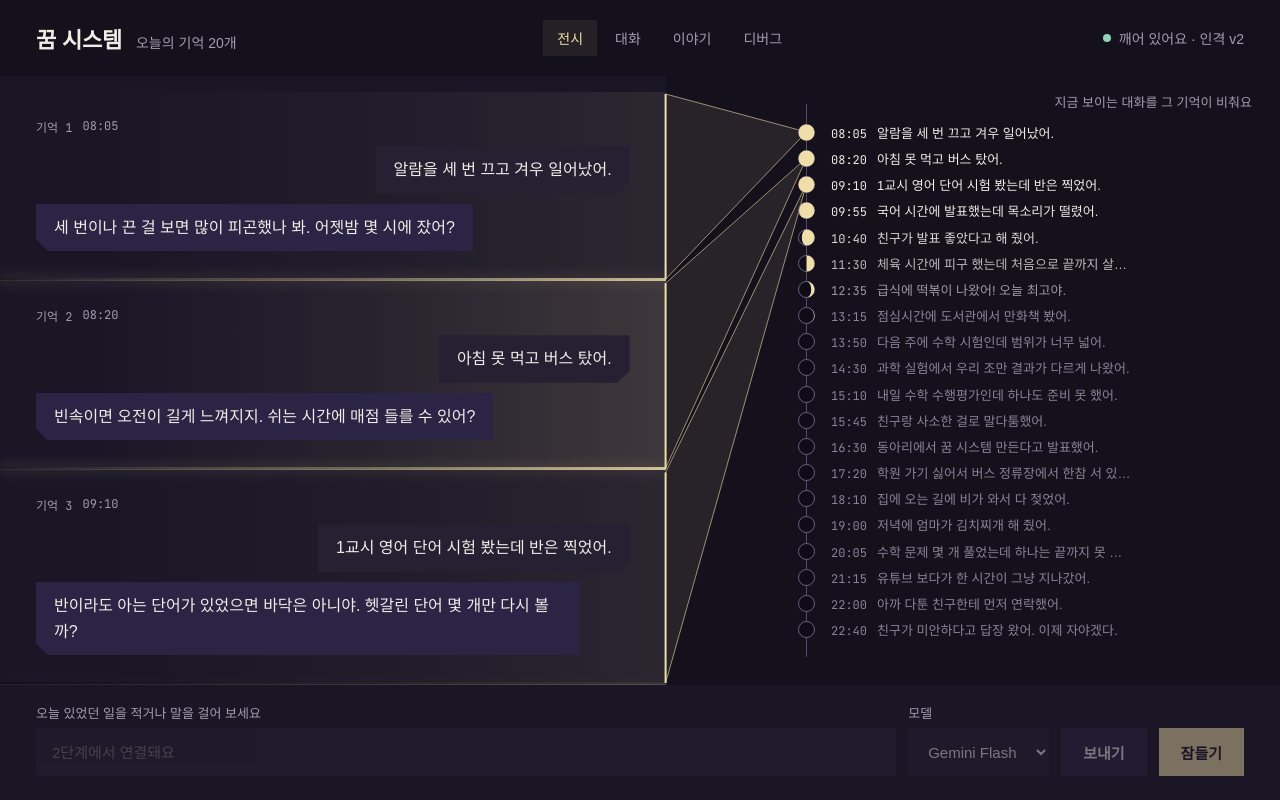
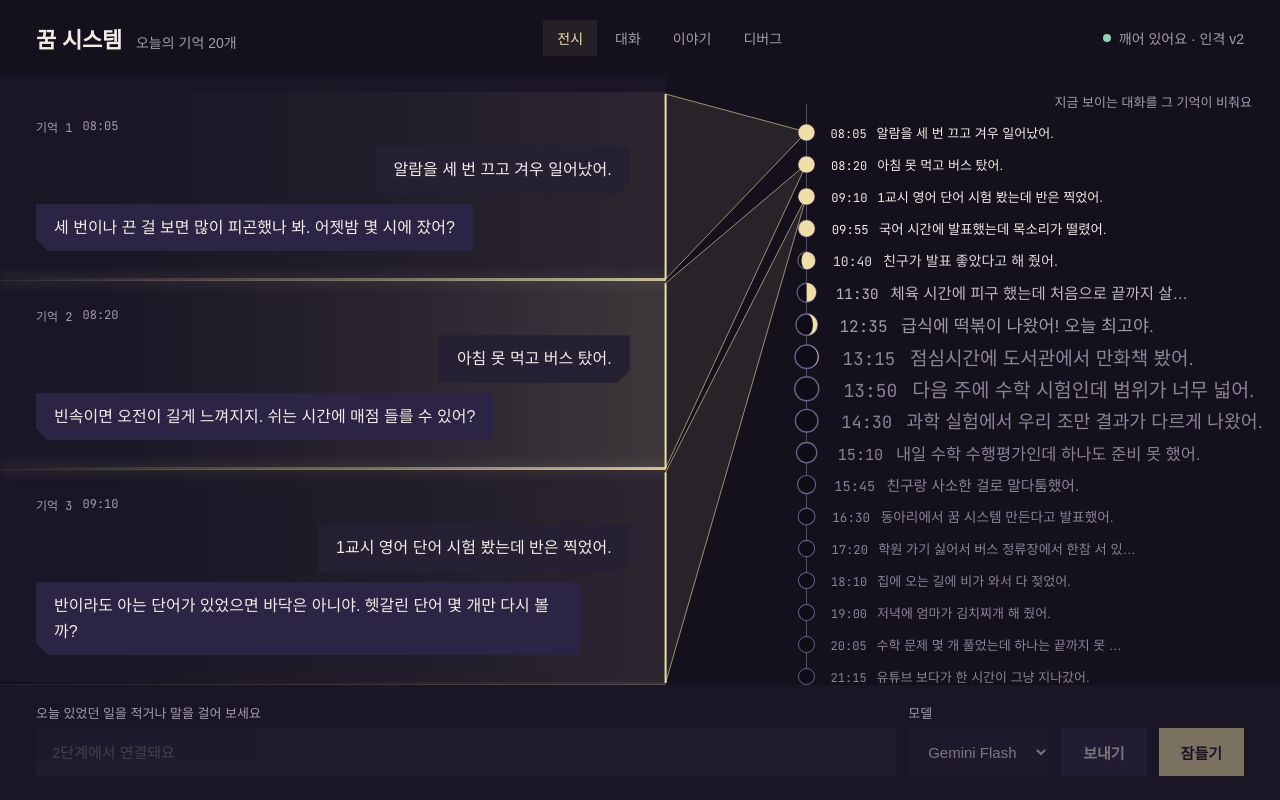
Before and after one commit to yellowedlego/rem-dream, a Next.js app: page / in a window 1280 px wide. Built offline with nearby package versions, Linux system fonts and the light colour scheme; a web font is replaced by a local one.

Commit message:
달창: 대화 칸과 따로 스크롤, 달 간격은 전시 화면 원래 간격(32px) 고정, 가운데에 가까운 달일수록 확대, 대화 화면에서 열고 닫기

```diff
--- a/src/components/Exhibit.module.css
+++ b/src/components/Exhibit.module.css
@@ -270,3 +270,28 @@
   opacity: 0.45;
   cursor: not-allowed;
 }
+
+/* ── 달창: 대화 칸과 따로 스크롤된다. 달 간격은 늘 같고(MOON_STEP), 가운데에 가까운 달이 커진다 ── */
+.planeScroll {
+  position: absolute;
+  inset: 0;
+  overflow-y: auto;
+  scrollbar-width: thin;
+  scrollbar-color: var(--bubble) transparent;
+}
+.track {
+  position: relative;
+  width: 100%;
+}
+.trackAxis {
+  position: absolute;
+  width: 1px;
+  background: var(--node-edge);
+}
+.plane .hint {
+  z-index: 2;
+}
+.track .node {
+  transform-origin: 10px 50%; /* 달 중심이 축에 머물도록 달 중심을 기준으로 커진다 */
+  transition: transform 140ms ease-out;
+}
--- a/src/components/Exhibit.tsx
+++ b/src/components/Exhibit.tsx
@@ -3,7 +3,7 @@
 import { useMemo, useRef } from "react";
 import type { MemoryNode } from "@/lib/types";
 import AppNav from "./AppNav";
-import { MoonPlaneLayers, hhmm, useMoonPlane } from "./MoonPlane";
+import { MoonPlaneBeams, MoonPlaneTrack, hhmm, useMoonPlane } from "./MoonPlane";
 import styles from "./Exhibit.module.css";
 
 export default function Exhibit({ nodes, personaVersion }: { nodes: MemoryNode[]; personaVersion: number }) {
@@ -15,8 +15,9 @@ export default function Exhibit({ nodes, personaVersion }: { nodes: MemoryNode[]
   const mainRef = useRef<HTMLElement>(null);
   const chatRef = useRef<HTMLElement>(null);
   const planeRef = useRef<HTMLElement>(null);
+  const scrollRef = useRef<HTMLDivElement>(null);
   const itemRefs = useRef(new Map<number, HTMLElement>());
-  const { geo, lightById, selectedId, jumpTo } = useMoonPlane({ sorted, mainRef, chatRef, planeRef, itemRefs });
+  const { geo, lightById, selectedId, jumpTo } = useMoonPlane({ sorted, mainRef, chatRef, planeRef, scrollRef, itemRefs });
   return (
     <div className={styles.shell}>
       <header className={styles.header}>
@@ -60,9 +61,12 @@ export default function Exhibit({ nodes, personaVersion }: { nodes: MemoryNode[]
 
         <section ref={planeRef} className={styles.plane} aria-label="기억 노드 시간축">
           <p className={styles.hint}>지금 보이는 대화를 그 기억이 비춰요</p>
+          <div ref={scrollRef} className={styles.planeScroll}>
+            <MoonPlaneTrack sorted={sorted} geo={geo} selectedId={selectedId} onJump={jumpTo} />
+          </div>
         </section>
 
-        <MoonPlaneLayers sorted={sorted} geo={geo} selectedId={selectedId} onJump={jumpTo} />
+        <MoonPlaneBeams sorted={sorted} geo={geo} />
       </main>
 
       {/* 입력·모델·잠들기는 2단계(채팅 연결)부터 동작한다 */}
--- a/src/components/MoonPlane.tsx
+++ b/src/components/MoonPlane.tsx
@@ -30,9 +30,15 @@ interface Seg {
 export interface Geo {
   edgeX: number; // 빛줄기가 시작하는 대화 칸 오른쪽 끝
   axisX: number; // 시간축 x (정수 픽셀)
+  /** 달의 화면상 세로 위치 (달창이 스크롤된 만큼 반영, main 기준 좌표) */
   nodeY: Map<number, number>;
-  /** 노드 한 줄의 높이 = 누르는 영역 (겹치지 않게 줄 간격, 짝수 정수, 최대 44px) */
-  rowH: number;
+  /** 달창(스크롤되는 칸)이 보이는 위·아래 끝 (main 기준 좌표) */
+  planeTop: number;
+  planeBottom: number;
+  /** 달창 안에서의 시간축 x */
+  axisLocal: number;
+  /** 달 목록 전체 높이 (달창 안쪽 길이) */
+  trackH: number;
   segs: Seg[];
   /** 보이는 대화 구간의 위·아래 끝을 "기억 번호 공간"의 연속 위치로 나타낸 값 (0 ~ 노드 수) */
   band: [number, number];
@@ -43,7 +49,12 @@ export interface Geo {
   h: number;
 }
 
+/** 달 사이 간격(px). 전시 화면에 원래 있던 간격이고, 노드가 많아져도 줄이지 않고 달창을 스크롤한다 */
+export const MOON_STEP = 32;
 const AXIS_PAD = 56;
+/** 달창 가운데에 가까운 달일수록 커진다 (배율 1 ~ 1+MAGNIFY, 퍼짐 MAGNIFY_SIGMA px) */
+const MAGNIFY = 0.5;
+const MAGNIFY_SIGMA = 90;
 const FULL_AT = 160; // 이만큼(px) 보이면 빛줄기가 가장 진해짐
 const MOON_REACH = 5; // 보이는 구간에서 기억 5개만큼 멀어지면 삭(새달)
 
@@ -70,32 +81,31 @@ interface Options {
   mainRef: RefObject<HTMLElement | null>;
   /** 대화가 스크롤되는 칸. 보이는 구간은 이 칸의 높이다 */
   chatRef: RefObject<HTMLElement | null>;
-  /** 달이 놓일 오른쪽 영역 */
+  /** 달이 놓일 오른쪽 영역 (스크롤되지 않는 바깥 상자) */
   planeRef: RefObject<HTMLElement | null>;
+  /** 달창 안의 스크롤되는 칸. 대화 칸과 따로 스크롤된다 */
+  scrollRef: RefObject<HTMLElement | null>;
+  /** 새 기억이 생기면 달창을 맨 아래로 내려 최신 달을 보여 줄지 */
+  followLatest?: boolean;
   /** 대화 한 쌍씩의 요소 (노드 번호 → 요소) */
   itemRefs: RefObject<Map<number, HTMLElement>>;
   /** 빛줄기가 시작하는 오른쪽 끝을 재는 요소. 없으면 chatRef의 오른쪽 끝 */
   edgeRef?: RefObject<HTMLElement | null>;
 }
 
-export function useMoonPlane({ sorted, mainRef, chatRef, planeRef, itemRefs, edgeRef }: Options) {
+export function useMoonPlane({ sorted, mainRef, chatRef, planeRef, scrollRef, itemRefs, edgeRef, followLatest = false }: Options) {
   const [geo, setGeo] = useState<Geo | null>(null);
   const [selectedId, setSelectedId] = useState<number | null>(null);
-
-  // 노드의 세로 위치 = 시간 순서대로 고르게 (시각 비례로 두면 가까운 시각끼리 겹침)
-  const tRatio = useMemo(
-    () => new Map(sorted.map((n, i) => [n.id, sorted.length > 1 ? i / (sorted.length - 1) : 0.5])),
-    [sorted],
-  );
 
   const measure = useCallback(() => {
     const main = mainRef.current;
     const chat = chatRef.current;
     const plane = planeRef.current;
-    if (!main || !chat || !plane) return;
+    const sc = scrollRef.current;
+    if (!main || !chat || !plane || !sc) return;
     const m = main.getBoundingClientRect();
     const c = chat.getBoundingClientRect();
-    const p = plane.getBoundingClientRect();
+    const s = sc.getBoundingClientRect();
     const edge = (edgeRef?.current ?? chat).getBoundingClientRect();
 
     const viewTop = c.top - m.top;
@@ -124,25 +134,26 @@ export function useMoonPlane({ sorted, mainRef, chatRef, planeRef, itemRefs, edg
       return rects.length;
     };
 
-    const usable = p.height - AXIS_PAD * 2;
+    // 달은 전시 화면의 원래 간격(MOON_STEP)으로 늘어놓고, 달창이 스크롤된 만큼 위치가 바뀐다
     const nodeY = new Map<number, number>();
-    for (const n of sorted)
-      nodeY.set(n.id, Math.round(p.top - m.top + AXIS_PAD + (tRatio.get(n.id) ?? 0) * usable));
+    sorted.forEach((n, i) => nodeY.set(n.id, Math.round(s.top - m.top + AXIS_PAD + i * MOON_STEP - sc.scrollTop)));
+    const axisLocal = Math.round(Math.min(140, s.width * 0.28));
 
-    const step = sorted.length > 1 ? usable / (sorted.length - 1) : 44;
     setGeo({
-      rowH: Math.max(2, 2 * Math.floor(Math.min(44, step) / 2)),
       edgeX: edge.right - m.left,
-      axisX: Math.round(p.left - m.left + Math.min(140, p.width * 0.28)),
+      axisX: Math.round(s.left - m.left) + axisLocal,
+      axisLocal,
       nodeY,
+      planeTop: s.top - m.top,
+      planeBottom: s.bottom - m.top,
+      trackH: AXIS_PAD * 2 + Math.max(0, sorted.length - 1) * MOON_STEP,
       segs,
       band: [posOf(viewTop), posOf(viewBottom)],
       viewTop,
       viewBottom,
       w: m.width,
       h: m.height,
-    });
-  }, [sorted, tRatio, mainRef, chatRef, planeRef, itemRefs, edgeRef]);
+    });  }, [sorted, mainRef, chatRef, planeRef, scrollRef, itemRefs, edgeRef]);
 
   useLayoutEffect(() => {
     measure();
@@ -155,15 +166,28 @@ export function useMoonPlane({ sorted, mainRef, chatRef, planeRef, itemRefs, edg
       raf = requestAnimationFrame(measure);
     };
     const chat = chatRef.current;
+    const sc = scrollRef.current;
     chat?.addEventListener("scroll", schedule, { passive: true });
+    sc?.addEventListener("scroll", schedule, { passive: true }); // 달창은 대화 칸과 따로 스크롤된다
     const ro = new ResizeObserver(schedule);
     if (mainRef.current) ro.observe(mainRef.current);
     return () => {
       cancelAnimationFrame(raf);
       chat?.removeEventListener("scroll", schedule);
+      sc?.removeEventListener("scroll", schedule);
       ro.disconnect();
     };
-  }, [measure, chatRef, mainRef]);
+  }, [measure, chatRef, mainRef, scrollRef]);
+
+  // 새 기억이 생기면 달창을 최신 달로 내린다
+  const count = sorted.length;
+  useEffect(() => {
+    if (!followLatest) return;
+    const sc = scrollRef.current;
+    if (!sc) return;
+    const reduce = matchMedia("(prefers-reduced-motion: reduce)").matches;
+    sc.scrollTo({ top: sc.scrollHeight, behavior: reduce ? "auto" : "smooth" });
+  }, [count, followLatest, scrollRef]);
 
   // 빛은 전부 똑같이 들어오지 않는다: 보이는 칸의 위·아래 끝에 가까운 대화와 홈일수록 옅다.
   // lit = 대화 바닥에 드는 빛, glow = 그 대화 아래 홈에 드는 빛
@@ -188,8 +212,36 @@ export function useMoonPlane({ sorted, mainRef, chatRef, planeRef, itemRefs, edg
   return { geo, lightById, selectedId, jumpTo, measure };
 }
 
-/** 빛줄기와 달 (기준 상자 안에 겹쳐 그린다) */
-export function MoonPlaneLayers({
+const clamp = (v: number, lo: number, hi: number) => Math.min(hi, Math.max(lo, v));
+
+/** 빛줄기: 대화 칸의 보이는 구간 → 그 기억의 달 (기준 상자 위에 겹쳐 그린다). 달이 달창 밖이면 가까운 가장자리로 향한다 */
+export function MoonPlaneBeams({ sorted, geo }: { sorted: MemoryNode[]; geo: Geo | null }) {
+  if (!geo || sorted.length === 0) return null;
+  return (
+    <svg className={styles.overlay} width={geo.w} height={geo.h} aria-hidden="true">
+      {geo.segs.map((s) => {
+        const ny = clamp(geo.nodeY.get(s.id) ?? 0, geo.planeTop + 10, geo.planeBottom - 10);
+        const ax = geo.axisX + 0.5; // 달의 중심
+        const y1 = s.top + 2;
+        const y2 = s.bottom - 2;
+        return (
+          <g key={s.id} className={styles.beam} data-beam={s.id}>
+            <polygon points={`${geo.edgeX},${y1} ${ax},${ny} ${geo.edgeX},${y2}`} fillOpacity={0.09 * s.k} />
+            <line x1={geo.edgeX} y1={y1} x2={ax} y2={ny} strokeOpacity={0.6 * s.k} />
+            <line x1={geo.edgeX} y1={y2} x2={ax} y2={ny} strokeOpacity={0.6 * s.k} />
+            <rect x={geo.edgeX - 1} y={y1} width={2} height={Math.max(0, y2 - y1)} opacity={0.3 + 0.7 * s.k} />
+          </g>
+        );
+      })}
+    </svg>
+  );
+}
+
+/**
+ * 달창 안쪽(스크롤되는 칸의 내용): 시간축과 달. 달 간격은 늘 같고,
+ * 달창 가운데에 가까운 달일수록 커져서 스크롤하는 자리가 또렷하게 보인다.
+ */
+export function MoonPlaneTrack({
   sorted,
   geo,
   selectedId,
@@ -204,50 +256,31 @@ export function MoonPlaneLayers({
   labelMax?: number;
 }) {
   if (!geo || sorted.length === 0) return null;
+  const focus = (geo.planeTop + geo.planeBottom) / 2;
   return (
-    <>
-      {/* 빛줄기: 대화 칸의 보이는 구간 → 그 기억 노드 */}
-      <svg className={styles.overlay} width={geo.w} height={geo.h} aria-hidden="true">
-        <rect
-          className={styles.axis}
-          x={geo.axisX}
-          width={1}
-          y={(geo.nodeY.get(sorted[0].id) ?? 0) - 28}
-          height={(geo.nodeY.get(sorted[sorted.length - 1].id) ?? 0) - (geo.nodeY.get(sorted[0].id) ?? 0) + 56}
-        />
-        {geo.segs.map((s) => {
-          const ny = geo.nodeY.get(s.id) ?? 0;
-          const ax = geo.axisX + 0.5; // 달의 중심
-          const y1 = s.top + 2;
-          const y2 = s.bottom - 2;
-          return (
-            <g key={s.id} className={styles.beam} data-beam={s.id}>
-              <polygon points={`${geo.edgeX},${y1} ${ax},${ny} ${geo.edgeX},${y2}`} fillOpacity={0.09 * s.k} />
-              <line x1={geo.edgeX} y1={y1} x2={ax} y2={ny} strokeOpacity={0.6 * s.k} />
-              <line x1={geo.edgeX} y1={y2} x2={ax} y2={ny} strokeOpacity={0.6 * s.k} />
-              <rect x={geo.edgeX - 1} y={y1} width={2} height={Math.max(0, y2 - y1)} opacity={0.3 + 0.7 * s.k} />
-            </g>
-          );
-        })}
-      </svg>
-
-      {/* 노드(달)는 버튼이라 빛줄기 위에 따로 둔다 */}
+    <div className={styles.track} style={{ height: geo.trackH }}>
+      <div
+        className={styles.trackAxis}
+        style={{ left: geo.axisLocal, top: AXIS_PAD - 28, height: (sorted.length - 1) * MOON_STEP + 56 }}
+      />
       {sorted.map((n, i) => {
         const center = i + 0.5;
         const [lo, hi] = geo.band;
-        const d = Math.max(0, lo - center, center - hi); // 보이는 구간까지의 거리
+        const d = Math.max(0, lo - center, center - hi); // 보이는 대화 구간까지의 거리
         const lit = falloff(d);
         const side = center < lo ? "left" : "right"; // 지난 기억은 기우는 달, 앞선 기억은 차오르는 달
+        const dy = Math.abs((geo.nodeY.get(n.id) ?? 0) - focus);
+        const scale = 1 + MAGNIFY * Math.exp(-Math.pow(dy / MAGNIFY_SIGMA, 2)); // 달창 가운데에서 가장 크다
         return (
           <button
             key={n.id}
             type="button"
             className={styles.node}
             style={{
-              left: geo.axisX - 10, // 21px 달의 중심이 축 한가운데(axisX + 0.5)에 오도록
-              top: (geo.nodeY.get(n.id) ?? 0) - geo.rowH / 2,
-              height: geo.rowH,
-              pointerEvents: "auto",
+              left: geo.axisLocal - 10, // 21px 달의 중심이 축 한가운데에 오도록
+              top: AXIS_PAD + i * MOON_STEP - MOON_STEP / 2,
+              height: MOON_STEP,
+              transform: `scale(${scale.toFixed(3)})`,
               ["--lit" as string]: lit.toFixed(3),
             }}
             data-lit={lit.toFixed(2)}
@@ -263,6 +296,6 @@ export function MoonPlaneLayers({
           </button>
         );
       })}
-    </>
+    </div>
   );
 }
```
Also changed, not shown: src/components/ChatView.module.css (+27 -0 lines), src/components/ChatView.tsx (+19 -4 lines).
